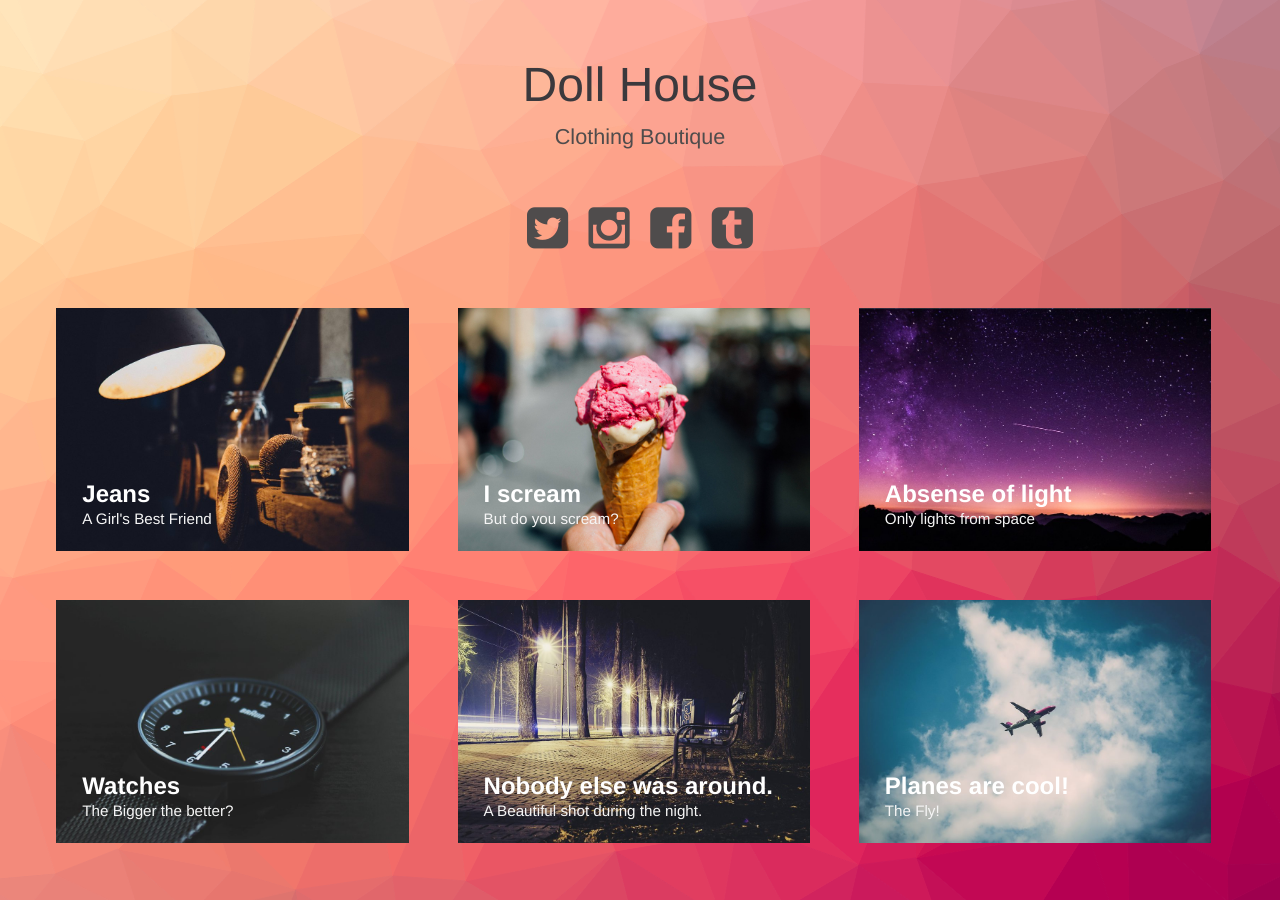
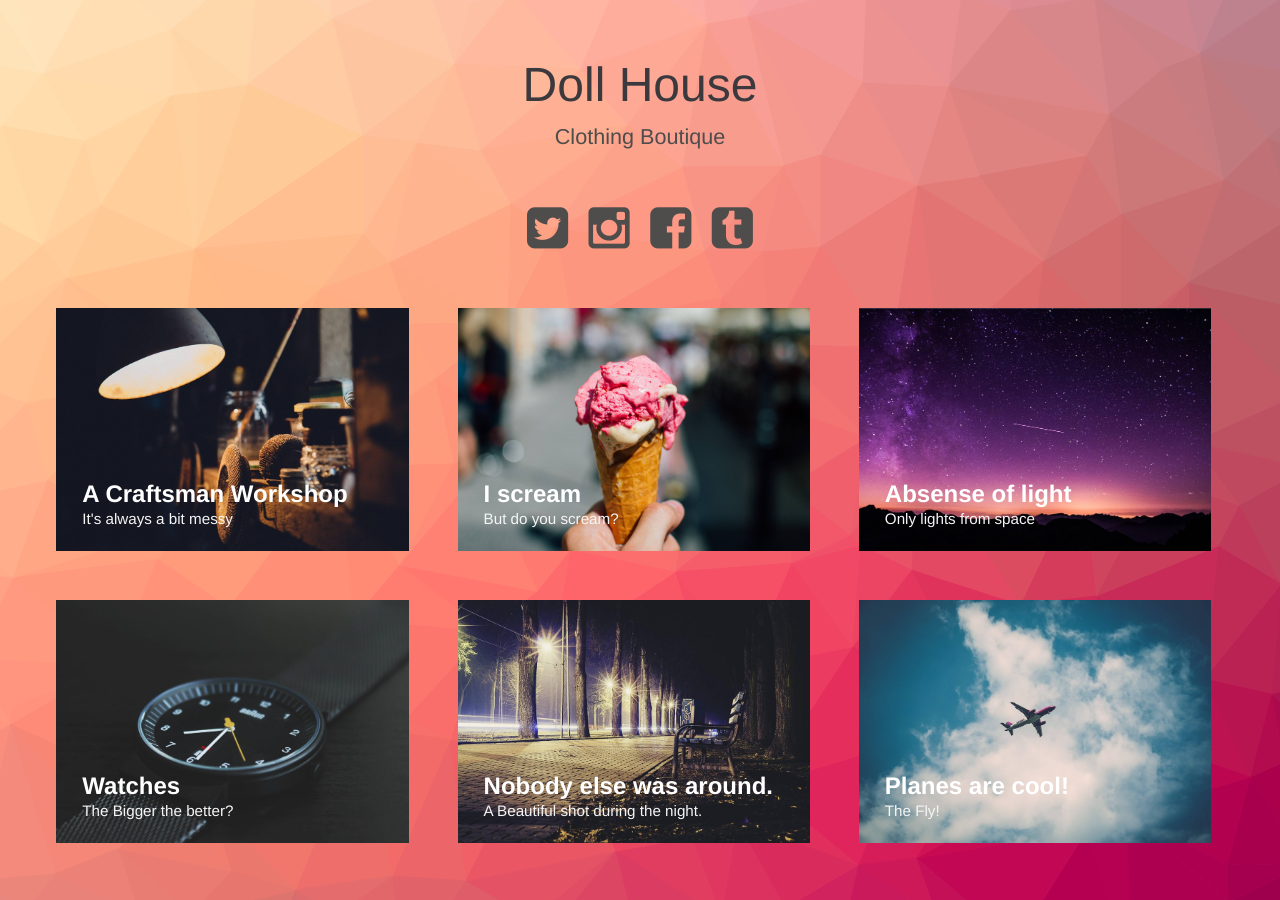
Before and after one commit to JaleesaH/JaleesaH.github.io, a Jekyll site: the page built from index.html, in a window 1280 px wide. Built offline with Jekyll 4.4.1, drawn with Linux system fonts in a browser that asks for light colours.

Commit message:
Revert "Change to first box"
This reverts commit b16afe9002e7de710de7a1251d1deeef2db2d193.

```diff
--- a/_posts/2015-04-25-workshop.markdown
+++ b/_posts/2015-04-25-workshop.markdown
@@ -1,13 +1,13 @@
 ---
-title:  "Jeans"
-subtitle: "A Girl's Best Friend"
+title:  "A Craftsman Workshop"
+subtitle: "It's always a bit messy"
 author: "Wferr"
 avatar: "img/authors/wferr.png"
 image: "img/f.jpg"
 date:   2015-04-25 12:12:12
 ---
 
-### What style do you like?
+### Dolor sit amet?
 Lorem ipsum dolor sit amet, consectetur adipiscing elit. Proin vestibulum non mi non pulvinar. Donec tempus risus vel ex fringilla tempor. Vivamus pharetra non mauris quis fermentum. Vestibulum sed maximus elit, sit amet suscipit orci. Morbi at enim at libero dignissim egestas vel ac nisi. Etiam at lectus a arcu sodales consequat. Aliquam consequat ligula sed purus tincidunt, a ultrices nibh dapibus. Phasellus convallis ipsum nec semper ultricies. In facilisis lacus velit, sit amet lacinia velit blandit id. Nullam ut magna erat. Aliquam sit amet dapibus odio, aliquet tempus tortor. Donec in nisi massa.
 
 ### Aliquam suscipit.
```
